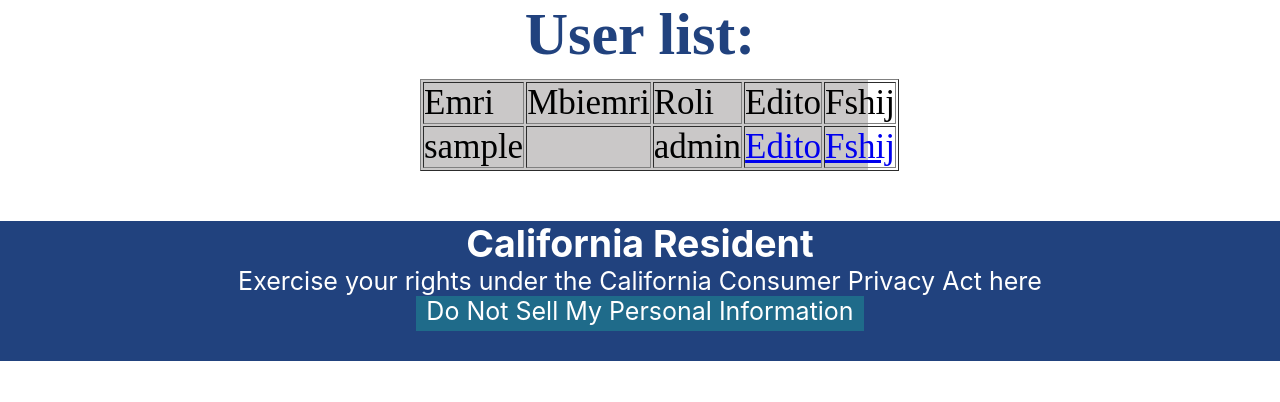
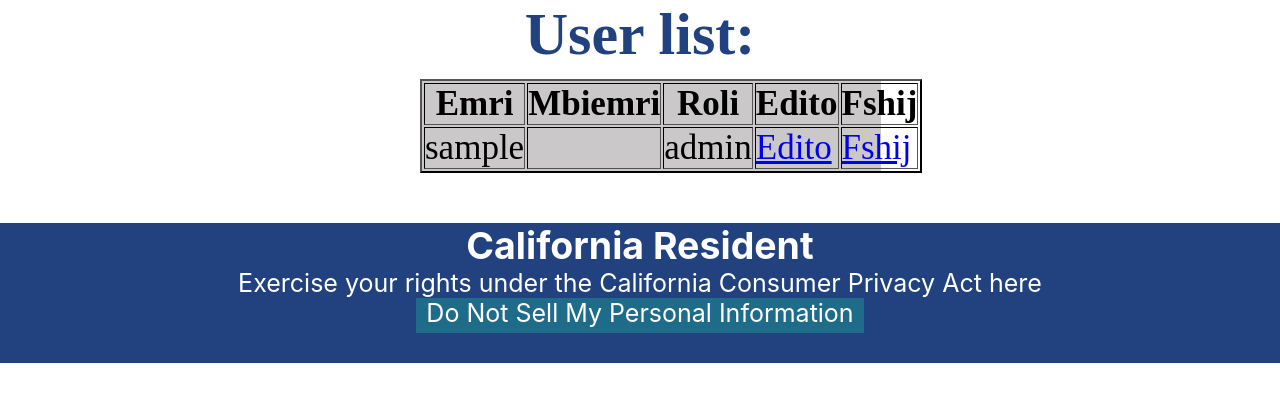
Before and after one commit to Dardan-hub1/PjesaEDyte, a PHP site: page /Pages/Dashboard.php in a window 1280 px wide. Shown: the part 86-488 px from the top of the page. Run offline with PHP 8.4, Linux system fonts and the light colour scheme; the visitor is signed in with stand-in values (Sample User, id 1); tables that the repository leaves empty or names only in its code hold one stand-in row (values such as "Sample post"); data that the repository does not hold is empty.

Commit message:
16 commit

```diff
--- a/Pages/Dashboard.php
+++ b/Pages/Dashboard.php
@@ -42,14 +42,14 @@ if (isset($_SESSION['role']) && $_SESSION['role'] == '1') {
         <h2>User list:</h2>
 </div>
 <div id='users'>
-        <table border='1'>
+        <table border='2'>
             <thead>
                 <tr>
-                    <td>Emri</td>
-                    <td>Mbiemri</td>
-                    <td>Roli</td>
-                    <td>Edito</td>
-                    <td>Fshij</td>
+                    <th>Emri</th>
+                    <th>Mbiemri</th>
+                    <th>Roli</th>
+                    <th>Edito</th>
+                    <th>Fshij</th>
                 </tr>
             </thead>
             <tbody>
--- a/css/stili1.css
+++ b/css/stili1.css
@@ -38,6 +38,7 @@
 #headerD{
     display: flex;
     justify-content: flex-end;
+    flex: 2;
 }
 #headerD ul li{
     list-style: none;
--- a/css/stili3.css
+++ b/css/stili3.css
@@ -41,6 +41,7 @@
 #headerD{
     display: flex;
     justify-content: flex-end;
+    flex: 2;
 }
 #headerD ul li{
     list-style: none;
--- a/css/stili6.css
+++ b/css/stili6.css
@@ -60,9 +60,12 @@ li a{text-decoration: none;
 #users{
     background-color:  rgb(202, 200, 200);
     font-size: 35px;
-    width:35%;
+    width:36%;
     margin-left: 420px;
     margin-bottom:50px;
+}
+table{
+    border-color:black;
 }
 li a:hover{border-bottom: 0.5px solid rgb(169, 169, 223);
     color: rgb(75, 176, 216);
```
Also changed, not shown: css/stili2.css (+4 -5 lines).
